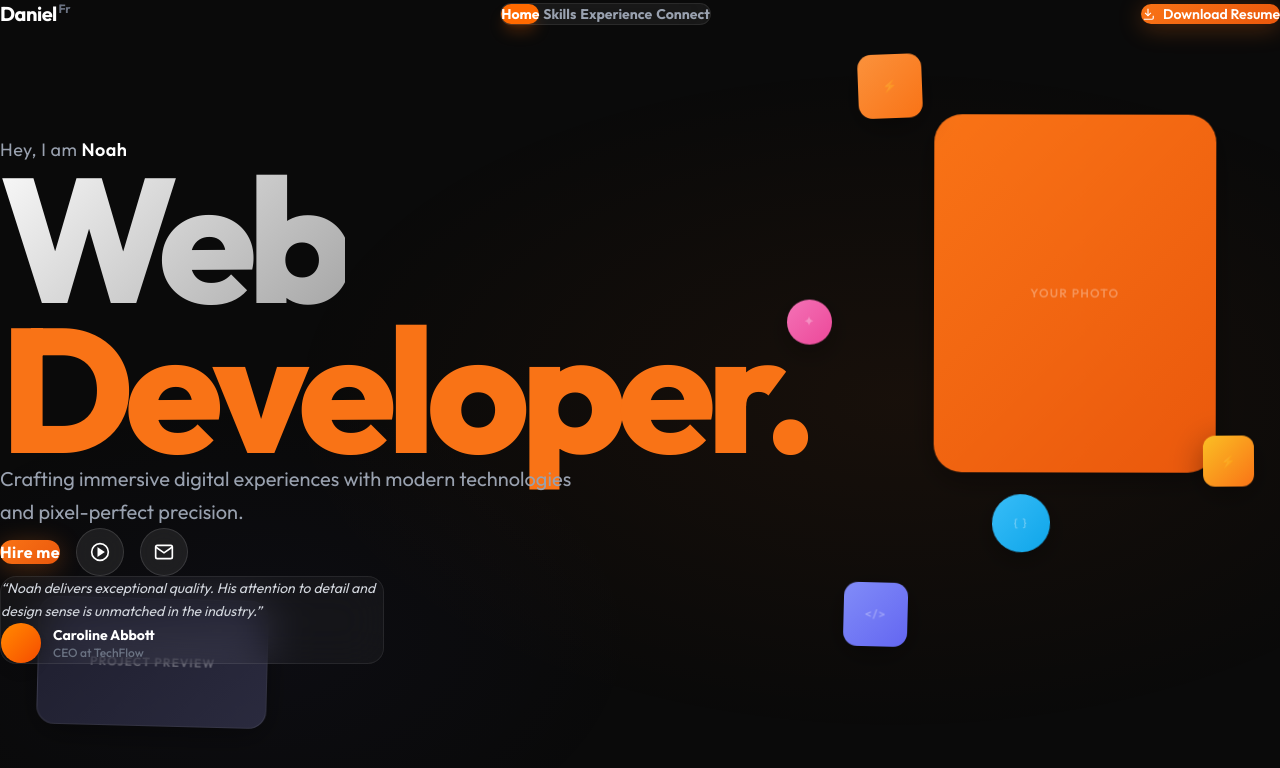
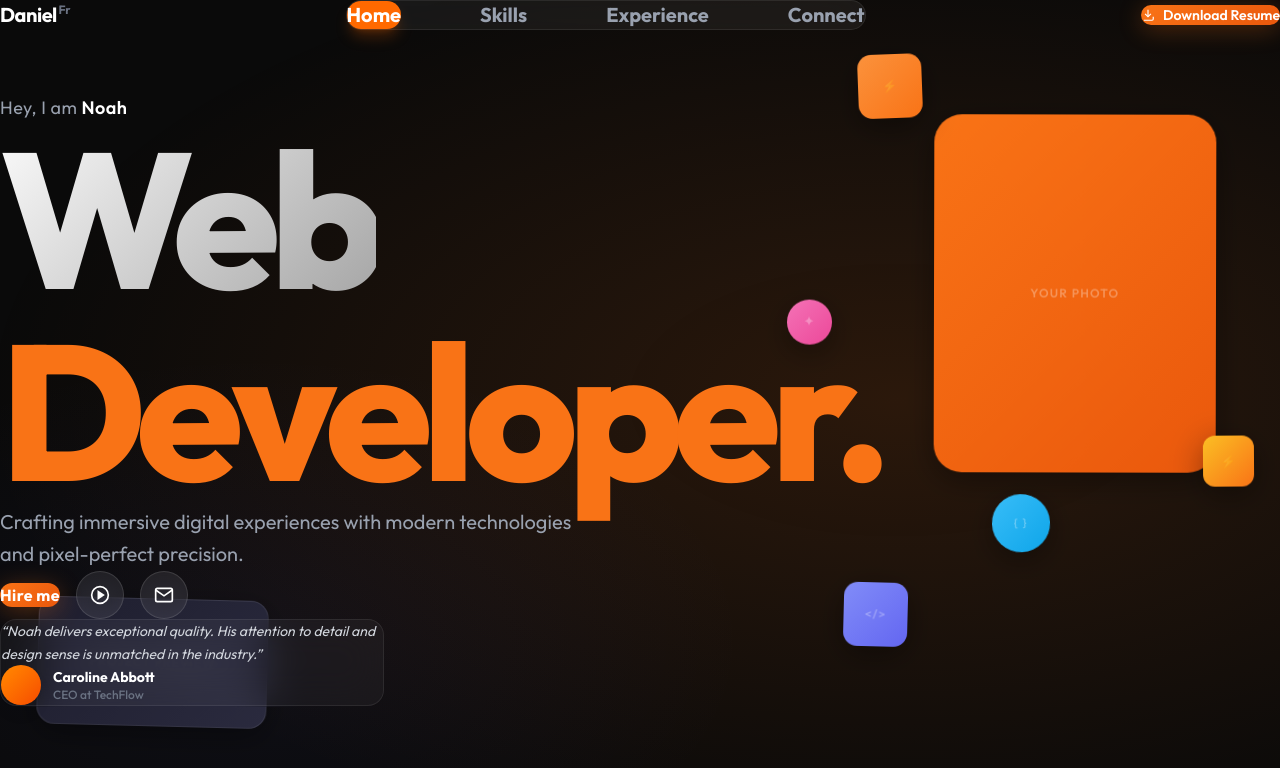
Before and after one commit to PrimeDaniel/Portfolio-v2, a React (Vite) app: page / in a window 1280 px wide. Shown: the top 768 px of the page. Built offline with nearby package versions, Linux system fonts and the light colour scheme.

Commit message:
scroll-reveal animations.

```diff
--- a/src/App.jsx
+++ b/src/App.jsx
@@ -50,7 +50,7 @@ export default function App() {
       <motion.nav
         initial={{ y: -30, opacity: 0 }}
         animate={{ y: 0, opacity: 1 }}
-        transition={{ duration: 0.6, delay: 0.2 }}
+        transition={{ duration: 1, delay: 0.2 }}
         className="fixed top-0 left-0 right-0 z-50 px-6 md:px-12 py-4 flex justify-center pointer-events-none"
       >
         <div className="w-full max-w-7xl flex items-center justify-between pointer-events-auto">
@@ -58,7 +58,7 @@ export default function App() {
             Daniel<span className="text-xs align-super text-gray-500"> Fr</span>
           </span>
 
-          <div className="nav-glass rounded-full px-1 py-1 hidden md:flex gap-1">
+          <div className="nav-glass rounded-full px-3 py-2 hidden md:flex items-center justify-between min-w-[520px]">
             {['Home', 'Skills', 'Experience', 'Connect'].map((item) => {
               const id = item.toLowerCase()
               const isActive = activeSection === id
@@ -66,9 +66,9 @@ export default function App() {
                 <a
                   key={item}
                   href={`#${id}`}
-                  className={`px-6 py-2 rounded-full text-sm font-bold transition-all duration-300 ${isActive
+                  className={`px-10 py-2 rounded-full text-xl font-bold transition-all duration-300 ${isActive
                     ? 'bg-orange-500 text-white shadow-lg shadow-orange-500/25'
-                    : 'text-gray-400 hover:text-white hover:bg-white/5'
+                    : 'text-gray-400 hover:text-white hover:bg-white/10'
                     }`}
                 >
                   {item}
--- a/src/components/HeroSection.jsx
+++ b/src/components/HeroSection.jsx
@@ -128,8 +128,8 @@ export default function HeroSection() {
                 className="absolute inset-0 pointer-events-none"
                 style={{
                     background:
-                        'radial-gradient(ellipse 80% 70% at 70% 50%, rgba(249,115,22,0.06) 0%, transparent 60%), ' +
-                        'radial-gradient(ellipse 60% 60% at 20% 80%, rgba(99,102,241,0.04) 0%, transparent 50%)',
+                        'radial-gradient(ellipse 110% 90% at 70% 50%, rgba(249,115,22,0.14) 0%, transparent 65%), ' +
+                        'radial-gradient(ellipse 70% 65% at 20% 80%, rgba(99,102,241,0.06) 0%, transparent 55%)',
                 }}
             />
 
@@ -145,7 +145,7 @@ export default function HeroSection() {
                             Hey, I am <span className="text-white font-semibold">Noah</span>
                         </p>
 
-                        <h1 className="text-3xl md:text-9xl lg:text-[11rem] font-extrabold leading-[0.85] tracking-tighter mb-8 -ml-1">
+                        <h1 className="text-6xl md:text-9xl lg:text-[12rem] font-extrabold leading-none tracking-tighter mb-10 -ml-1 pb-2">
                             <span className="hero-gradient-text">Web</span>
                             <br />
                             <span className="accent-text" style={{ WebkitTextFillColor: 'var(--color-accent)' }}>
@@ -153,7 +153,7 @@ export default function HeroSection() {
                             </span>
                         </h1>
 
-                        <p className="text-gray-400 text-lg md:text-xl mt-6 max-w-xl leading-relaxed">
+                        <p className="text-gray-400 text-lg md:text-xl mt-8 max-w-xl leading-relaxed relative z-20">
                             Crafting immersive digital experiences with modern technologies and pixel-perfect precision.
                         </p>
 
--- a/src/index.css
+++ b/src/index.css
@@ -47,6 +47,18 @@ body {
 ::-webkit-scrollbar-thumb {
   background: #333;
   border-radius: 3px;
+}
+
+/* Hide scrollbar for the main snap container to look like an app */
+#snap-container {
+  scrollbar-width: none;
+  /* Firefox */
+  -ms-overflow-style: none;
+  /* IE/Edge */
+}
+
+#snap-container::-webkit-scrollbar {
+  display: none;
 }
 
 /* ════════════════════════════════════
```
